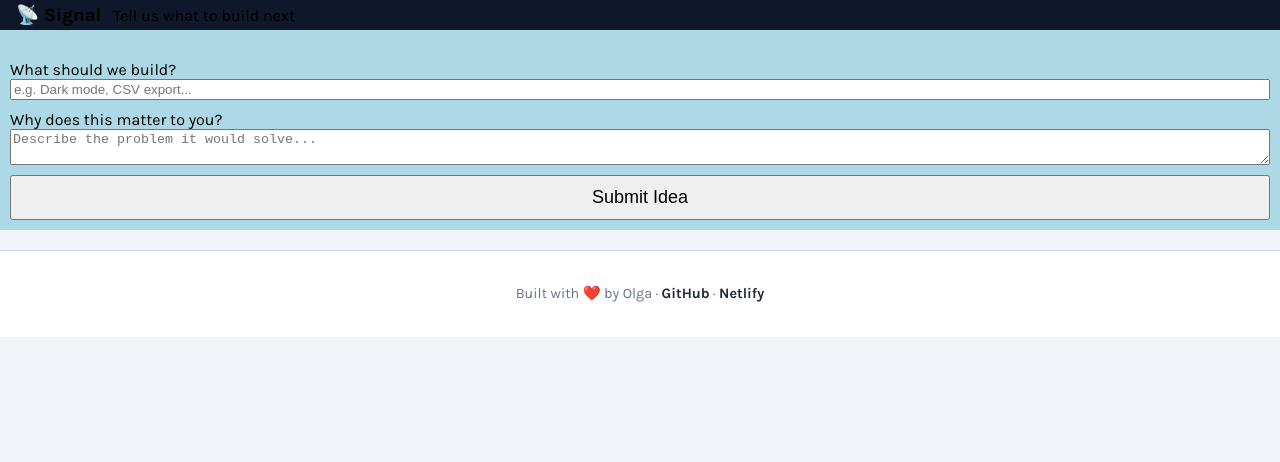
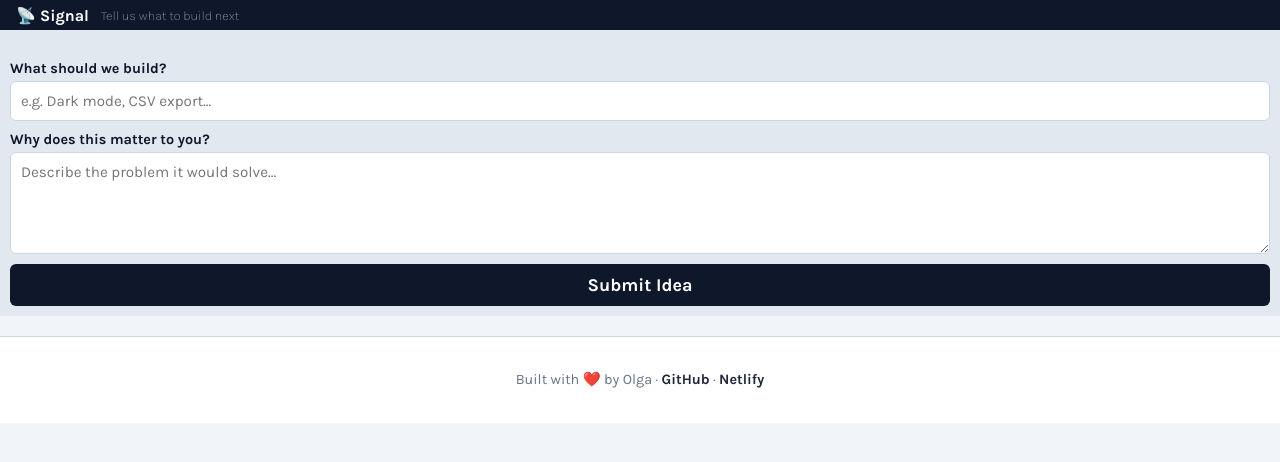
Before and after one commit to SheillaO/Signal, a website built with Vite: page index.html in a window 1280 px wide. Built offline with nearby package versions, Linux system fonts and the light colour scheme; no server answers.

Commit message:
Update index.css

```diff
--- a/index.css
+++ b/index.css
@@ -1,5 +1,5 @@
 body {
-    font-family: 'Karla', sans-serif;
+  font-family: "Karla", sans-serif;
   margin: 0;
   padding: 0;
   background-color: #f1f5f9;
@@ -19,6 +19,15 @@ nav {
 
 nav > h3 {
   margin: 0;
+  color: white;
+  font-size: 1rem;
+}
+
+.nav-tagline {
+  margin: 0;
+  color: #94a3b8;
+  font-size: 0.8rem;
+  font-weight: 200;
 }
 
 #blog-list {
@@ -28,17 +37,68 @@ nav > h3 {
 form {
   padding: 60px 10px 10px;
   display: grid;
-    background-color: lightblue;
+  background-color: #e2e8f0;
 }
 
-input#post-title, textarea#post-body {
+input#post-title,
+textarea#post-body {
   margin-bottom: 10px;
+  padding: 10px;
+  border: 1px solid #cbd5e1;
+  border-radius: 6px;
+  font-family: "Karla", sans-serif;
+  font-size: 0.95rem;
+  outline: none;
+  background: white;
+}
+
+textarea#post-body {
+  min-height: 80px;
+  resize: vertical;
+}
+
+label {
+  font-weight: 700;
+  margin-bottom: 4px;
+  color: #0f172a;
+  font-size: 0.9rem;
 }
 
 button {
   padding: 10px;
   font-size: 18px;
   cursor: pointer;
+  background-color: #0f172a;
+  color: white;
+  border: none;
+  border-radius: 6px;
+  font-family: "Karla", sans-serif;
+  font-weight: 700;
+}
+
+button:hover {
+  background-color: #1e293b;
+}
+
+.feedback-card {
+  background: white;
+  border: 1px solid #e2e8f0;
+  border-radius: 8px;
+  padding: 16px 20px;
+  margin-bottom: 12px;
+}
+
+.feedback-card h3 {
+  margin: 0 0 6px 0;
+  color: #0f172a;
+  font-size: 1rem;
+}
+
+.feedback-card p {
+  margin: 0;
+  color: #475569;
+  font-size: 0.9rem;
+  line-height: 1.5;
 }
 
 footer {
@@ -57,7 +117,9 @@ footer a {
   text-decoration: none;
   font-weight: 600;
   border-bottom: 2px solid transparent;
-    transition: color 0.2s ease, border-color 0.2s ease;
+  transition:
+    color 0.2s ease,
+    border-color 0.2s ease;
 }
 
 footer a:hover {
```
Lines whose indentation alone changed are shown as unchanged.
